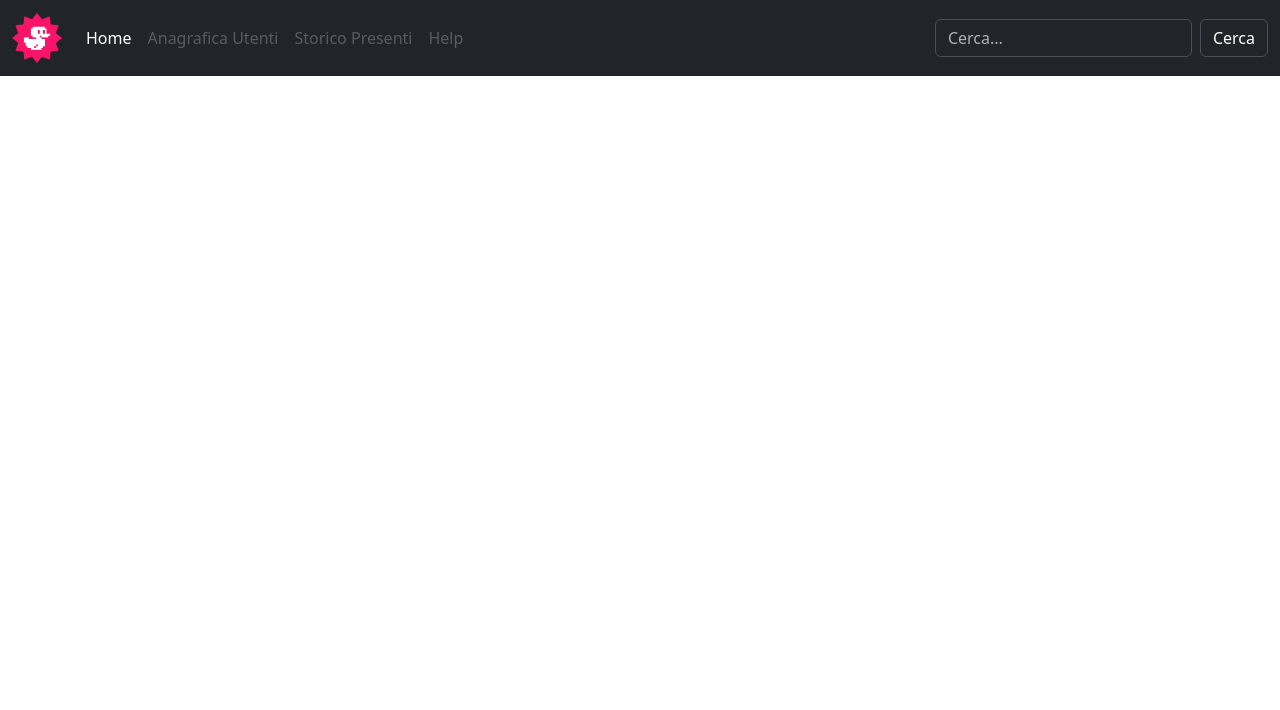
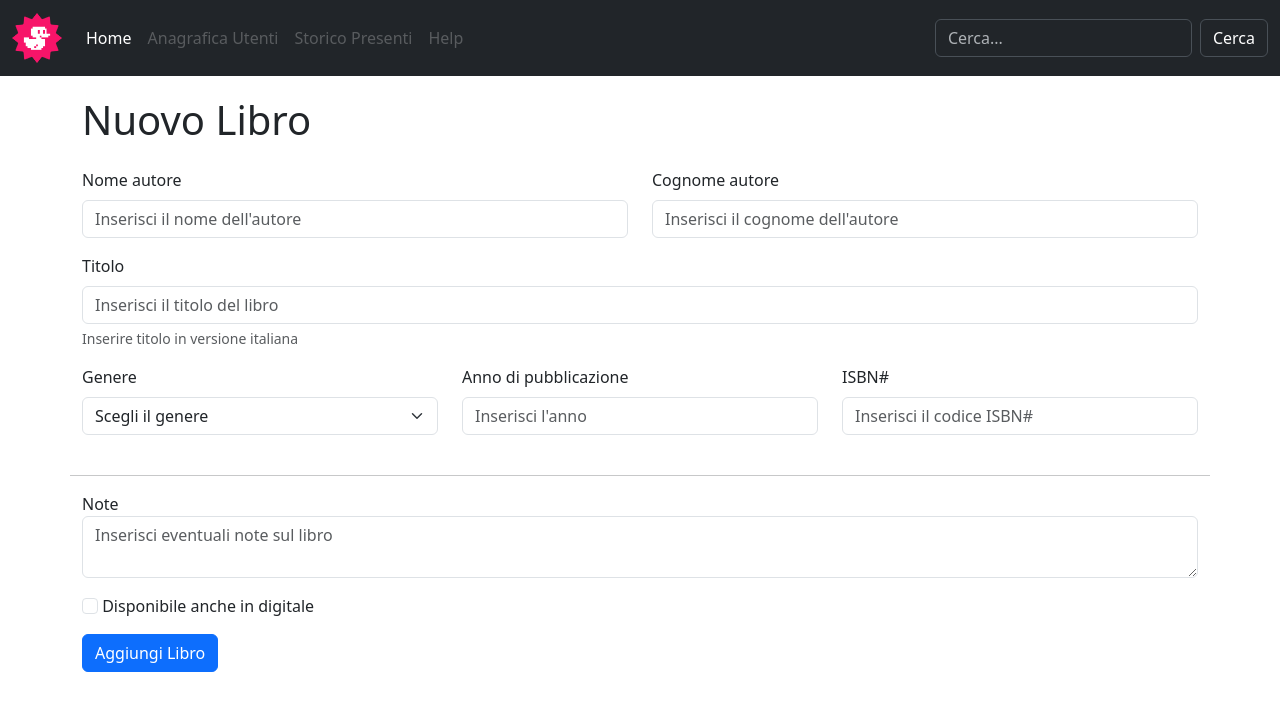
Before and after one commit to NiccoloDiDomenico/html-css-bootstrap-dashboard, a plain HTML site: page new-book.html in a window 1280 px wide. Drawn offline with nearby package versions, Linux system fonts and the light colour scheme.

Commit message:
feat: adds the main section to the link "new-book"

```diff
--- a/new-book.html
+++ b/new-book.html
@@ -1,5 +1,6 @@
 <!DOCTYPE html>
 <html lang="en">
+
 <head>
     <meta charset="UTF-8">
     <meta name="viewport" content="width=device-width, initial-scale=1.0">
@@ -14,6 +15,7 @@
     <!-- css -->
     <link rel="stylesheet" href="./css/style.css">
 </head>
+
 <body>
 
     <!-- header -->
@@ -56,5 +58,97 @@
     </header>
     <!-- /header -->
 
+    <!-- main -->
+    <main>
+        <!-- form section -->
+        <section class="container py-5">
+            <!-- title -->
+            <h1 class="pt-5">Nuovo Libro</h1>
+
+            <!-- form grid -->
+            <div class="row pt-3">
+                <!-- name -->
+                <div class="col-6">
+                    <div class="mb-3">
+                        <label for="author-name" class="form-label">Nome autore</label>
+                        <input type="text" class="form-control" id="author-name"
+                            placeholder="Inserisci il nome dell'autore">
+                    </div>
+                </div>
+                <!-- surname -->
+                <div class="col-6">
+                    <div class="mb-3">
+                        <label for="author-surname" class="form-label">Cognome autore</label>
+                        <input type="text" class="form-control" id="author-surname"
+                            placeholder="Inserisci il cognome dell'autore">
+                    </div>
+                </div>
+                <!-- title -->
+                <div class="col-12">
+                    <div class="mb-3">
+                        <label for="title-book" class="form-label">Titolo</label>
+                        <input type="text" class="form-control" id="title-book"
+                            placeholder="Inserisci il titolo del libro">
+                        <div id="title-book-description" class="form-text">
+                            Inserire titolo in versione italiana
+                        </div>
+                    </div>
+                </div>
+                <!-- gender -->
+                <div class="col-12 col-lg-4">
+                    <div class="mb-3">
+                        <label for="gender" class="form-label">Genere</label>
+                        <select class="form-select" aria-label="Default select example">
+                            <option selected>Scegli il genere</option>
+                            <option value="1">Fantasy</option>
+                            <option value="2">Giallo</option>
+                            <option value="3">Romantico</option>
+                        </select>
+                    </div>
+                </div>
+                <!-- publ. year -->
+                <div class="col-12 col-lg-4">
+                    <div class="mb-3">
+                        <label for="year" class="form-label">Anno di pubblicazione</label>
+                        <input type="text" class="form-control" id="year" placeholder="Inserisci l'anno">
+                    </div>
+                </div>
+                <!-- ISBN -->
+                <div class="col-12 col-lg-4 mb-4">
+                    <div class="mb-3">
+                        <label for="code" class="form-label">ISBN#</label>
+                        <input type="text" class="form-control" id="code" placeholder="Inserisci il codice ISBN#">
+                    </div>
+                </div>
+
+                <hr>
+
+                <!-- text-area -->
+                <div class="col-12 mb-3">
+                    <label for="Textarea">Note</label>
+                    <textarea class="form-control" placeholder="Inserisci eventuali note sul libro"
+                        id="Textarea"></textarea>
+                </div>
+
+                <!-- check-box -->
+                <div class="col- mb-3">
+                    <input class="form-check-input" type="checkbox" value="" id="digital-check">
+                    <label class="form-check-label" for="digital-check">
+                        Disponibile anche in digitale
+                    </label>
+                </div>
+
+                <!-- validation btn -->
+                <div class="col-12">
+                    <button class="btn btn-primary" type="add-book">Aggiungi Libro</button>
+                </div>
+            </div>
+
+        </section>
+        <!-- /form section -->
+    </main>
+    <!-- /main -->
+
 </body>
+
 </html>
```
